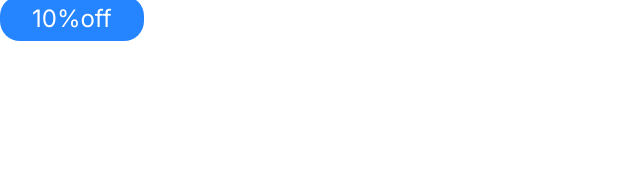
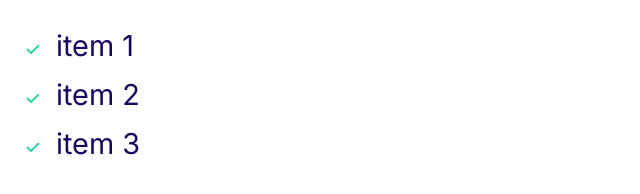
Before and after one commit to Reza10Alizadeh/6tc, a plain HTML site: page index.html in a window 1280 px wide. Shown: the whole page, without its empty margins (0-640 px from the left). Drawn offline with Linux system fonts and the light colour scheme.

Commit message:
build item lists

```diff
--- a/css/style.css
+++ b/css/style.css
@@ -86,3 +86,26 @@ font-weight: bold;
             font-size: 1.2rem;
         }
 }
+/*lists*/
+.list{
+    list-style: none;
+    padding-left: 0;
+    color: var(--color-headings);
+}
+.list--inline .list__item{
+display: inline-block;
+margin-right: 2rem;
+}
+.list--tick{
+list-style-image:url(../images/tick.svg);
+padding-left: 3rem;
+}
+.list--tick .list__item{
+    padding-left: 0.5rem;
+    margin-bottom: 1rem;
+}
+@media screen and(min-width:1024px){
+    .list-tick .list__item{
+        padding-left: 0;
+    }
+}
--- a/index.html
+++ b/index.html
@@ -9,8 +9,13 @@
 <link href="https://fonts.googleapis.com/css2?family=Inter:wght@400;600;700&display=swap" rel="stylesheet">
     <link rel="stylesheet" href="/css/style.css">
   <link rel="stylesheet" href="css/normalize.css">
+  <script src="https://kit.fontawesome.com/083d8d2922.js" crossorigin="anonymous"></script>
 </head>
 <body>
-<span class="badge badge--primary">10%off</span>
+  <ul class="list list--tick">
+    <li class="list__item"><i></i> item 1</i>
+    <li class="list__item"><i></i> item 2</i>
+    <li class="list__item"><i></i> item 3</li>
+  </ul>
 </body>
 </html>
```
Also changed, not shown: commponents/lists.html (added, +5 -0 lines), images/tick.svg (added).
